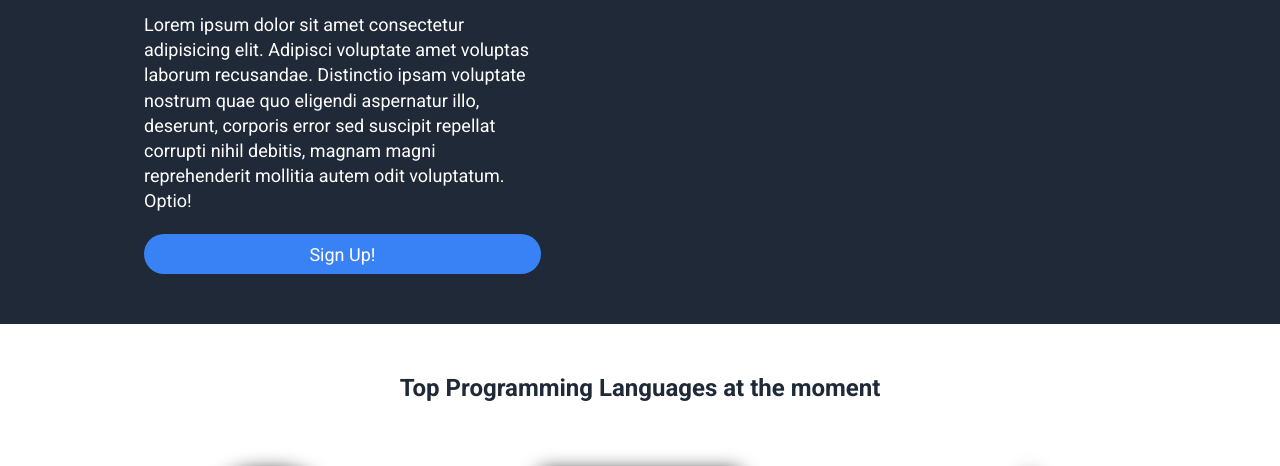
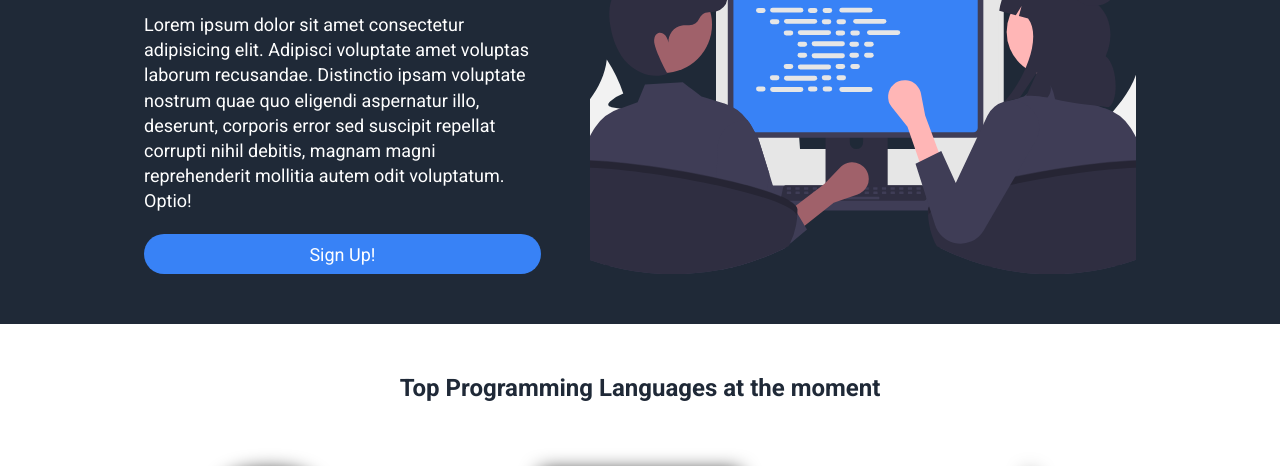
Before and after one commit to Gerardo233/Landing-Page, a plain HTML site: page index.html in a window 1280 px wide. Shown: the part 324-790 px from the top of the page. Drawn offline with Linux system fonts and the light colour scheme; the site is published under a folder, as on GitHub Pages, so addresses that start at the root find nothing.

Commit message:
folder updated

```diff
--- a/css/index-styles.css
+++ b/css/index-styles.css
@@ -76,7 +76,7 @@ body .container-all {
 #header > .welcome-section > .imgfig {
 	width: 55%;
 	height: auto;
-	background: url('/img/coding.svg');
+	background: url('../img/coding.svg');
 	background-position: center;
 	background-repeat: no-repeat;
 	background-size: cover;
```
